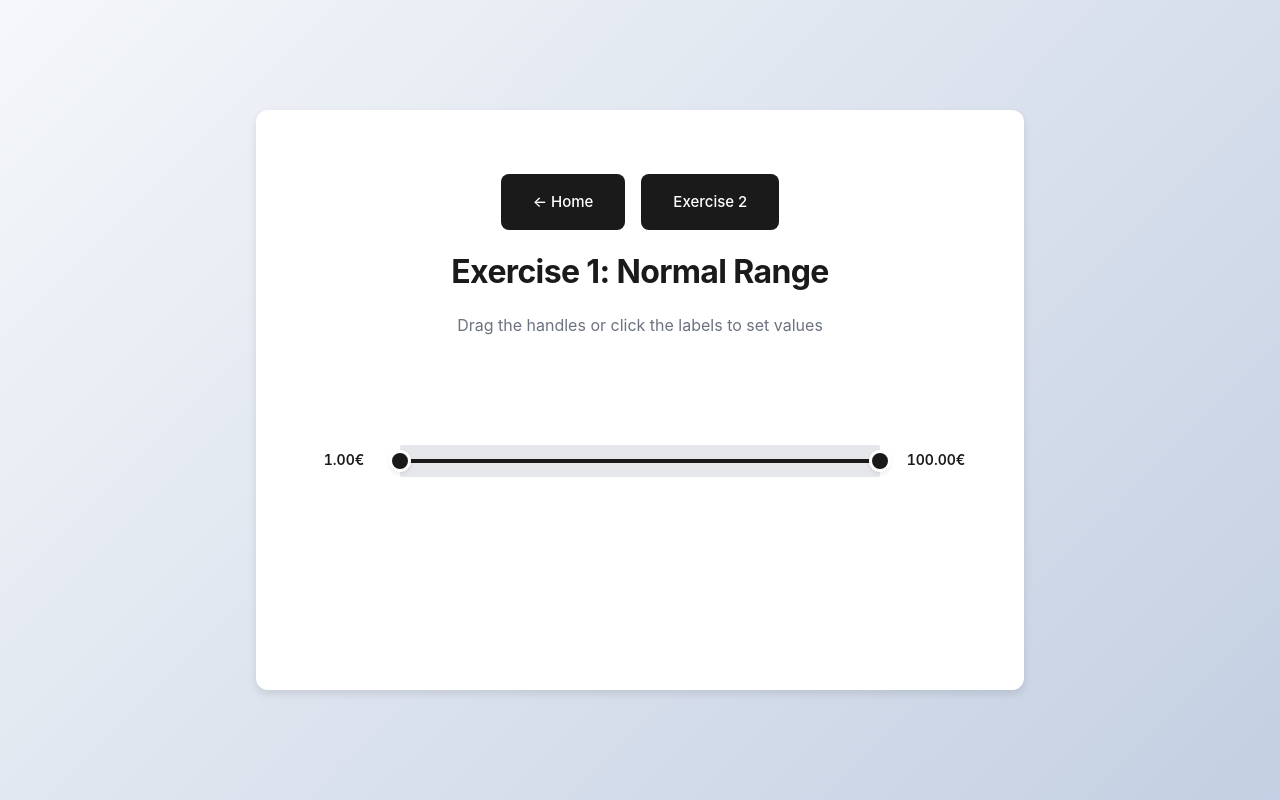
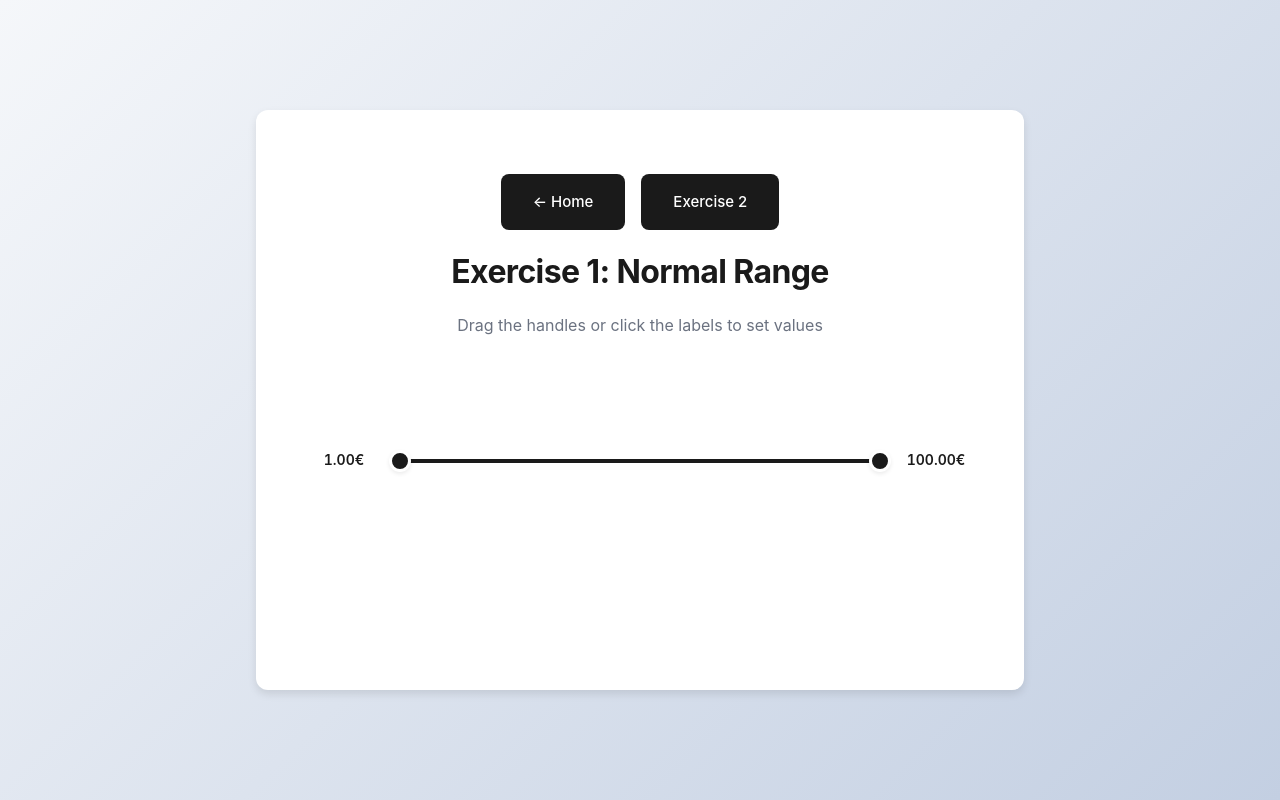
Before and after one commit to kevinbenach/nextjs-price-sliders, a Next.js app: page /exercise1 in a window 1280 px wide. Built offline with nearby package versions, Linux system fonts and the light colour scheme; no server answers.

Commit message:
Updated slider styles

```diff
--- a/src/components/Range/Range.module.css
+++ b/src/components/Range/Range.module.css
@@ -107,11 +107,19 @@
   position: relative;
   flex: 1;
   height: var(--range-track-height);
-  background-color: var(--range-track-bg);
-  border-radius: calc(var(--range-track-height) / 2);
   cursor: pointer;
   padding: var(--spacing-md) 0;
   margin: calc(var(--spacing-md) * -1) 0;
+}
+
+.trackInactive {
+  position: absolute;
+  top: 50%;
+  transform: translateY(-50%);
+  height: var(--range-track-height);
+  background-color: var(--range-track-bg);
+  border-radius: calc(var(--range-track-height) / 2);
+  pointer-events: none;
 }
 
 .trackActive {
--- a/src/components/Range/Range.tsx
+++ b/src/components/Range/Range.tsx
@@ -267,12 +267,30 @@ export function Range(props: RangeProps) {
 
       <div ref={trackRef} className={styles.track} data-testid="range-track">
         <div
+          className={styles.trackInactive}
+          style={{
+            left: '0%',
+            width: `${state.minPercent * 100}%`,
+          }}
+          data-testid="range-track-inactive-left"
+        />
+
+        <div
           className={styles.trackActive}
           style={{
             left: `${state.minPercent * 100}%`,
             width: `${(state.maxPercent - state.minPercent) * 100}%`,
           }}
           data-testid="range-track-active"
+        />
+
+        <div
+          className={styles.trackInactive}
+          style={{
+            left: `${state.maxPercent * 100}%`,
+            width: `${(1 - state.maxPercent) * 100}%`,
+          }}
+          data-testid="range-track-inactive-right"
         />
 
         <div
```
